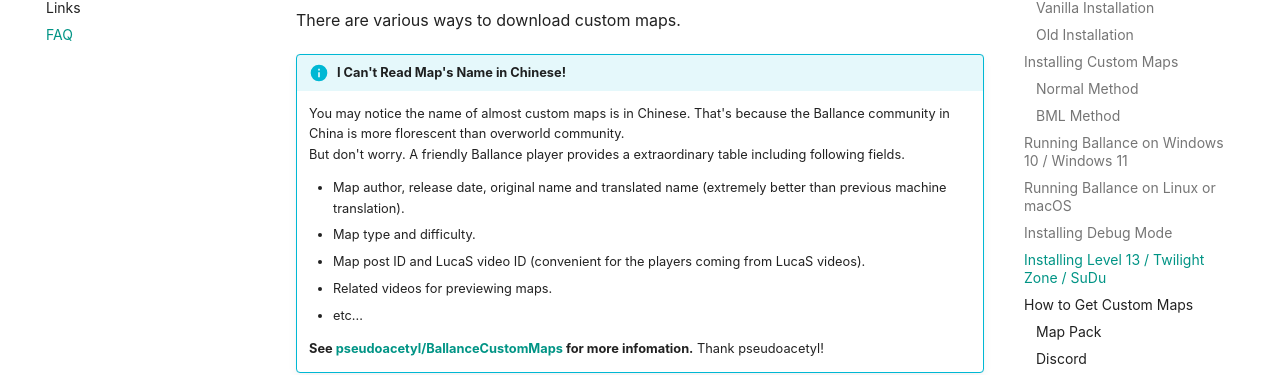
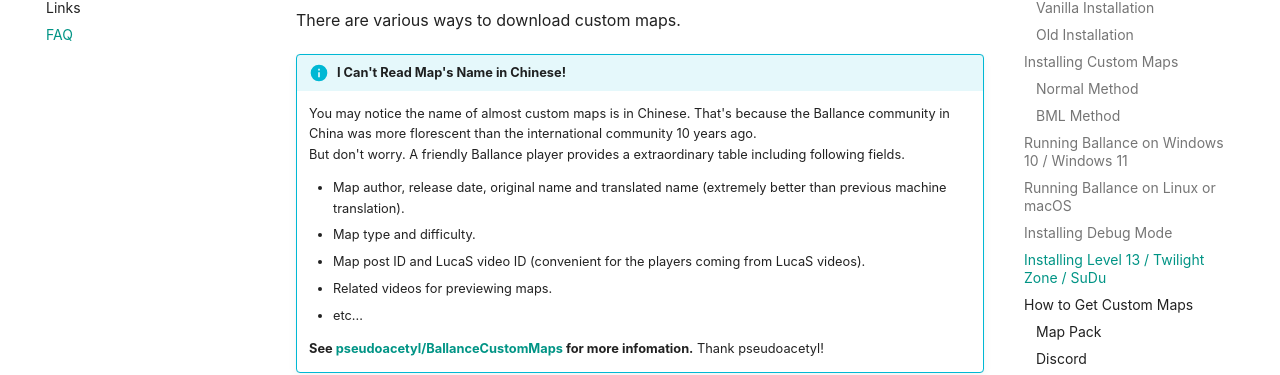
Before and after one commit to yyc12345/ballance-discord-rules, an MkDocs documentation site: the page built from docs/en/faq.md, in a window 1280 px wide and 900 px high, scrolled down 3991 px. Shown: the part 154-529 px from the top of the window. Built offline with MkDocs 1.6.1 and Material for MkDocs 9.7.7, drawn with Linux system fonts in a browser that asks for light colours; comment, search, counter and statistics services are not loaded.

Commit message:
fix statement

```diff
--- a/docs/en/faq.md
+++ b/docs/en/faq.md
@@ -118,7 +118,7 @@
 There are various ways to download custom maps.
 
 !!! info "I Can't Read Map's Name in Chinese!"
-    You may notice the name of almost custom maps is in Chinese. That's because the Ballance community in China is more florescent than overworld community.
+    You may notice the name of almost custom maps is in Chinese. That's because the Ballance community in China was more florescent than the international community 10 years ago.
     But don't worry. A friendly Ballance player provides a extraordinary table including following fields.
 
     * Map author, release date, original name and translated name (extremely better than previous machine translation).
```
